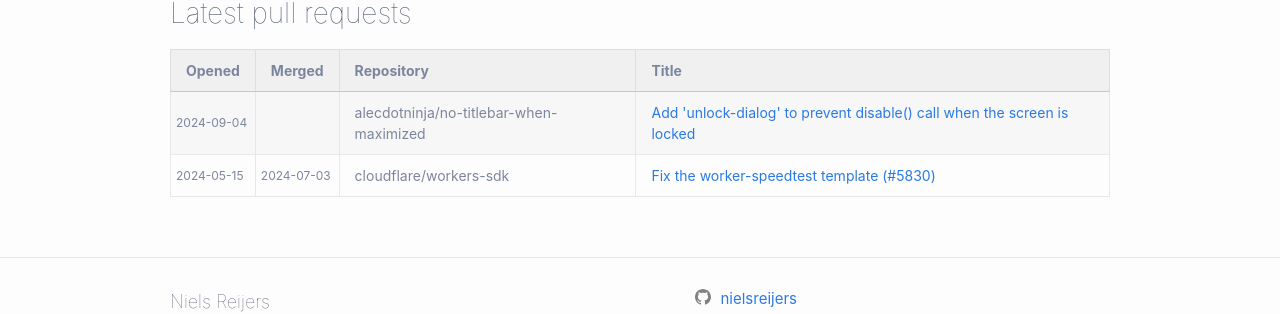
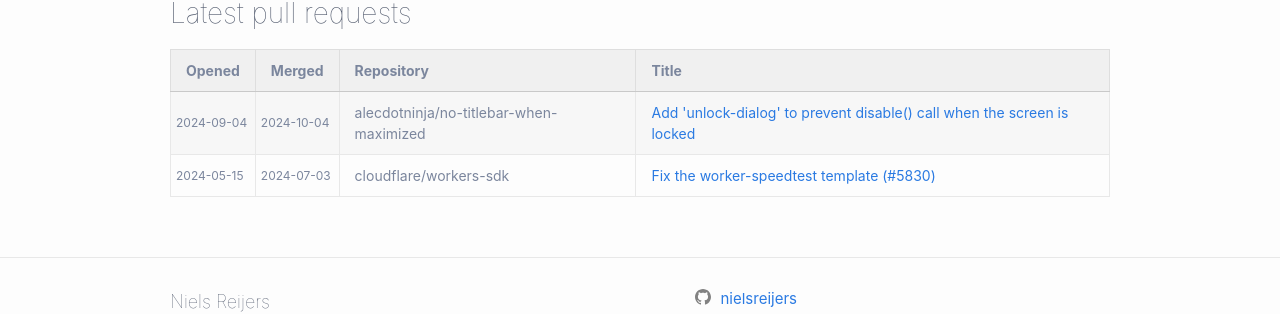
Before and after one commit to nielsreijers/nielsreijers.github.io, a Jekyll site: the page built from index.markdown, in a window 1280 px wide. Shown: the part 715-1029 px from the top of the page. Built offline with Jekyll 4.4.1, drawn with Linux system fonts in a browser that asks for light colours.

Commit message:
Updated pullrequests.yml

```diff
--- a/_data/pullrequests.yml
+++ b/_data/pullrequests.yml
@@ -4,7 +4,7 @@
 #   url:
 
 - opened: 2024-09-04
-  merged:
+  merged: 2024-10-04
   title:  Add 'unlock-dialog' to prevent disable() call when the screen is locked
   url:    https://github.com/alecdotninja/no-titlebar-when-maximized/pull/22
 
```
